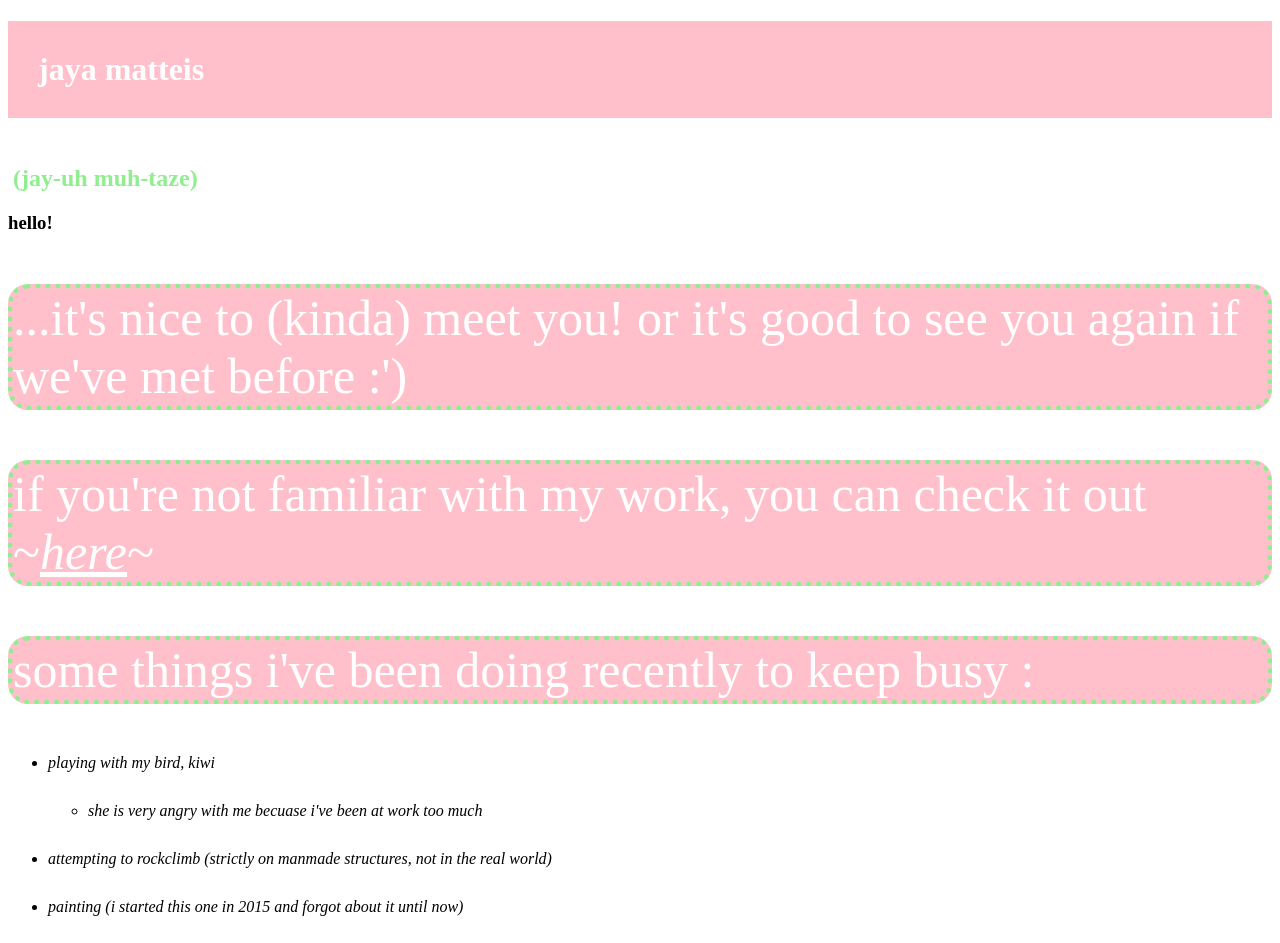
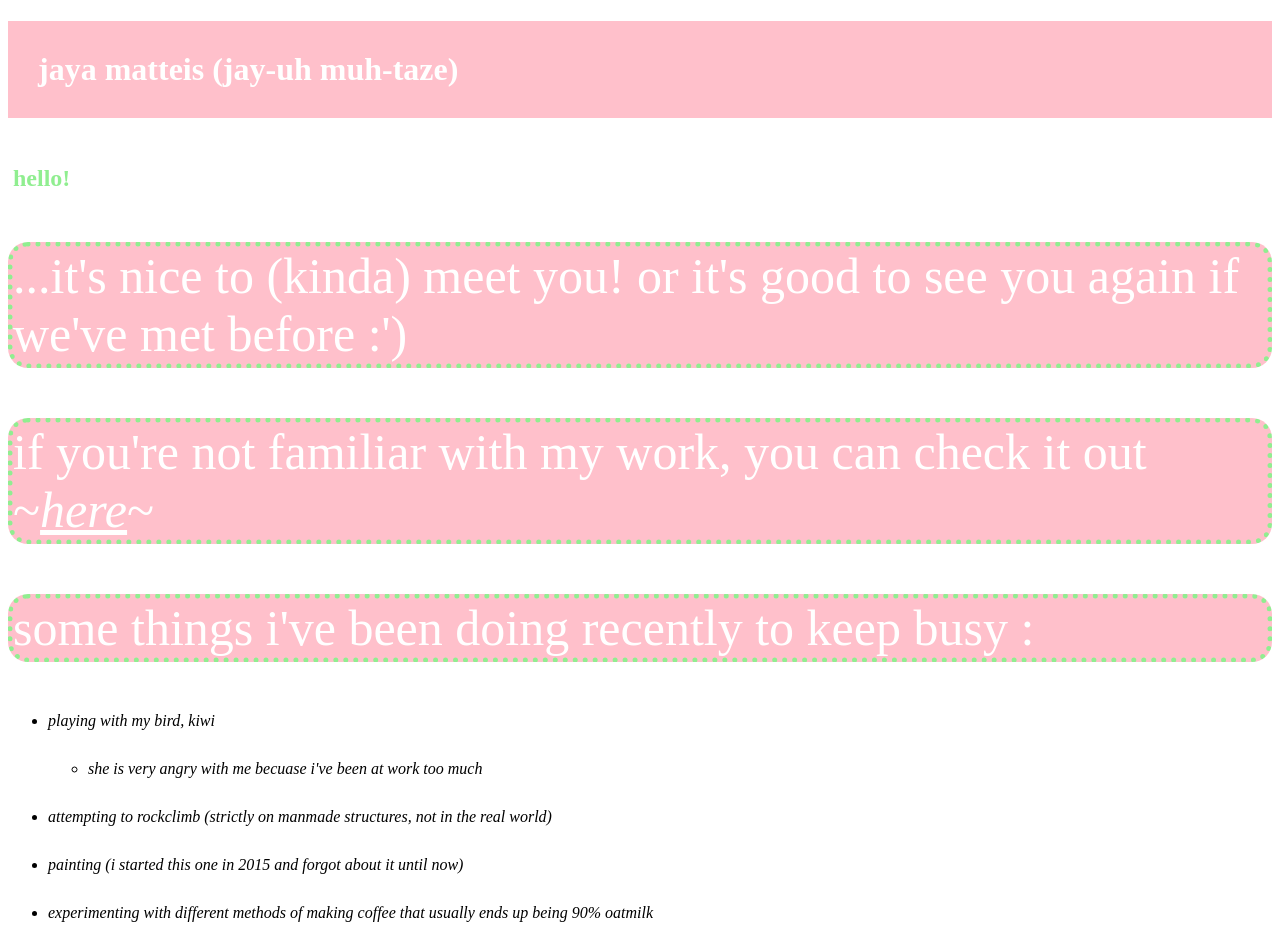
Before and after one commit to jayamatteis/intro-site, a plain HTML site: page index.html in a window 1280 px wide. Shown: the top 943 px of the page. Drawn offline with Linux system fonts and the light colour scheme.

Commit message:
Update index.html

```diff
--- a/index.html
+++ b/index.html
@@ -5,9 +5,8 @@
     <link rel="stylesheet" href="style.css">
   </head>
   <body>
-    <h1>jaya matteis</h1>
-    <h2>(jay-uh muh-taze)</h2>
-    <h3>hello!</h3>
+    <h1>jaya matteis (jay-uh muh-taze)</h1>
+    <h2>hello!</h2>
     <p>...it's nice to (kinda) meet you! or it's good to see you again if we've met before :')</p>
     <p>if you're not familiar with my work, you can check it out ~<a href="https://jayamatteis.com/">here</a>~</p>
     <p>some things i've been doing recently to keep busy :</p>
```
